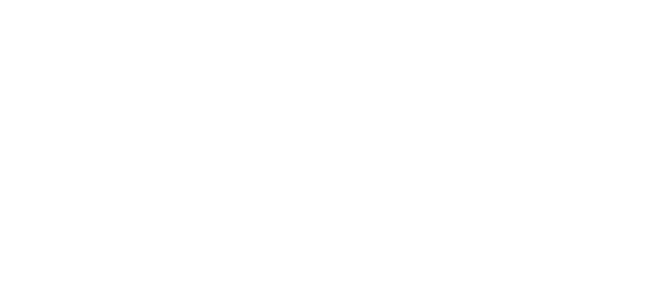
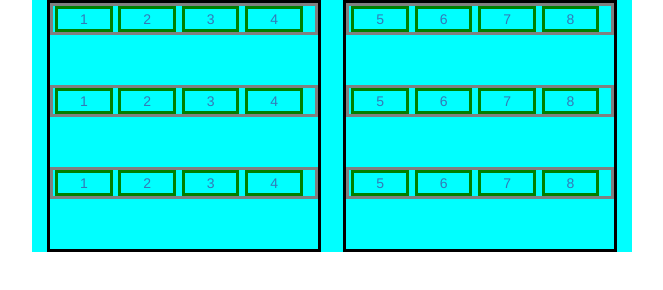
Before and after one commit to SMcIlroy11/midterm, a plain HTML site: page index.html in a window 1280 px wide. Shown: the whole page, without its empty margins (308-971 px from the left). Drawn offline with nearby package versions, Linux system fonts and the light colour scheme.

Commit message:
basic css and hover function

```diff
--- a/css/styles.css
+++ b/css/styles.css
@@ -0,0 +1,38 @@
+.container {
+	background: aqua;
+	width: 600px;
+	margin: 0 auto;
+}
+
+.column-left {
+	position: relative;
+	border: 3px solid black;
+	float: left;
+	width: 48%;
+}
+
+.column-right {
+	position: relative;
+	border: 3px solid black;
+	float: right;
+	width: 48%;
+}
+
+.bench {
+	display: block;
+	border: 3px solid gray;
+	margin-bottom: 50px;
+}
+
+.seat {
+	text-align: center;
+	display: inline-block;
+	margin: 0 auto;
+	width: 22%;
+	margin-left: 2px;
+	border: 3px solid green;
+}
+
+.hovering {
+	background: #f5f5f5;
+}
--- a/index.html
+++ b/index.html
@@ -4,106 +4,110 @@
 <head>
   <meta charset="utf-8">
   <title>Grand Circus Theatre</title>
+  <link rel="stylesheet" href="https://maxcdn.bootstrapcdn.com/bootstrap/3.3.7/css/bootstrap.min.css"
+  integrity="sha384-BVYiiSIFeK1dGmJRAkycuHAHRg32OmUcww7on3RYdg4Va+PmSTsz/K68vbdEjh4u" crossorigin="anonymous">
   <link rel="stylesheet" href="css/styles.css">
 </head>
 
 <body>
-  <div class="header"></div>
-  <div class="column-left">
+  <div class="header">
+  </div>
+  <div class="container">
+ 		<div class="column-left">
   			<div class="bench row-a">
   				<div class="seat">
-  					<a id="seatA1" href="#"></a>
+  					<a id="seatA1" href="#">1</a>
   				</div>
   				<div class="seat">
-  					<a id="seatA2" href="#"></a>
+  					<a id="seatA2" href="#">2</a>
   				</div>
   				<div class="seat">
-  					<a id="seatA3" href="#"></a>
+  					<a id="seatA3" href="#">3</a>
   				</div>
       			<div class="seat">
-      				<a id="seatA4" href="#"></a>
+      				<a id="seatA4" href="#">4</a>
       			</div>
   			</div>
   			<div class="bench row-b">
   				<div class="seat">
-  					<a id="seatB1" href="#"></a>
+  					<a id="seatB1" href="#">1</a>
   				</div>
   				<div class="seat">
-  					  <a id="seatB2" href="#"></a>
+  					  <a id="seatB2" href="#">2</a>
   				</div>
   				<div class="seat">
-  					<a id="seatB3" href="#"></a>
+  					<a id="seatB3" href="#">3</a>
   				</div>
   				<div class="seat">
-  					<a id="seatB4" href="#"></a>
+  					<a id="seatB4" href="#">4</a>
   				</div>
   			</div>
   			<div class="bench row-c">
   				<div class="seat">
-  					<a id="seatC1" href="#"></a>
+  					<a id="seatC1" href="#">1</a>
   				</div>
 
   				<div class="seat">
-  					<a id="seatC2" href="#"></a>
+  					<a id="seatC2" href="#">2</a>
   				</div>
 
   				<div class="seat">
-  					<a id="seatC3" href="#"></a>
+  					<a id="seatC3" href="#">3</a>
   				</div>
 
   				<div class="seat">
-  					<a id="seatC4" href="#"></a>
+  					<a id="seatC4" href="#">4</a>
   				</div>
   			</div>
   		</div>
   		<div class="column-right">
   			<div class="bench row-a">
   				<div class="seat">
-  					<a id="seatA5" href="#"></a>
+  					<a id="seatA5" href="#">5</a>
   				</div>
   				<div class="seat">
-  					<a id="seatA6" href="#"></a>
+  					<a id="seatA6" href="#">6</a>
   				</div>
-  				<div class="seat"></div>
-            <a id="seatA7" href="#"></a>
-  				<div class="seat"></div>
-            <a id="seatA8" href="#"></a>
+  				<div class="seat">
+  					 <a id="seatA7" href="#">7</a>
+  				</div>
+
+  				<div class="seat">
+  					  <a id="seatA8" href="#">8</a>
+  				</div>
+
   			</div>
   			<div class="bench row-b">
   				<div class="seat">
-  					<a id="seatB5" href="#"></a>
+  					<a id="seatB5" href="#">5</a>
   				</div>
   				<div class="seat">
-			     	<a id="seatB6" href="#"></a>
+			     	<a id="seatB6" href="#">6</a>
   				</div>
   				<div class="seat">
-					<a id="seatB7" href="#"></a>
+					<a id="seatB7" href="#">7</a>
   				</div>
   				<div class="seat">
-  					<a id="seatB8" href="#"></a>
+  					<a id="seatB8" href="#">8</a>
   				</div>
   			</div>
   			<div class="bench row-c">
   				<div class="seat">
-		       		<a id="seatC5" href="#"></a>
+		       		<a id="seatC5" href="#">5</a>
   				</div>
   				<div class="seat">
-				   	<a id="seatC6" href="#"></a>
+				   	<a id="seatC6" href="#">6</a>
   				</div>
   				<div class="seat">
-					<a id="seatC7" href="#"></a>
+					<a id="seatC7" href="#">7</a>
   				</div>
   				<div class="seat">
-  					<a id="seatC8" href="#"></a>
+  					<a id="seatC8" href="#">8</a>
   				</div>
   			</div>
   		</div>
   </div>
   <script type="text/javascript" src="scripts/jquery-3.2.1.min.js"></script>
-
-  <!-- Latest compiled and minified CSS -->
-  <link rel="stylesheet" href="https://maxcdn.bootstrapcdn.com/bootstrap/3.3.7/css/bootstrap.min.css"
-  integrity="sha384-BVYiiSIFeK1dGmJRAkycuHAHRg32OmUcww7on3RYdg4Va+PmSTsz/K68vbdEjh4u" crossorigin="anonymous">
 
 
   <script src="https://code.jquery.com/jquery-3.2.1.min.js">
--- a/scripts/script.js
+++ b/scripts/script.js
@@ -1 +1,7 @@
 console.log('Have fun!');
+
+//hover over seat and give it a new class
+$('.seat').hover(
+       function(){ $(this).addClass('hovering') },
+       function(){ $(this).removeClass('hovering') }
+);
```
